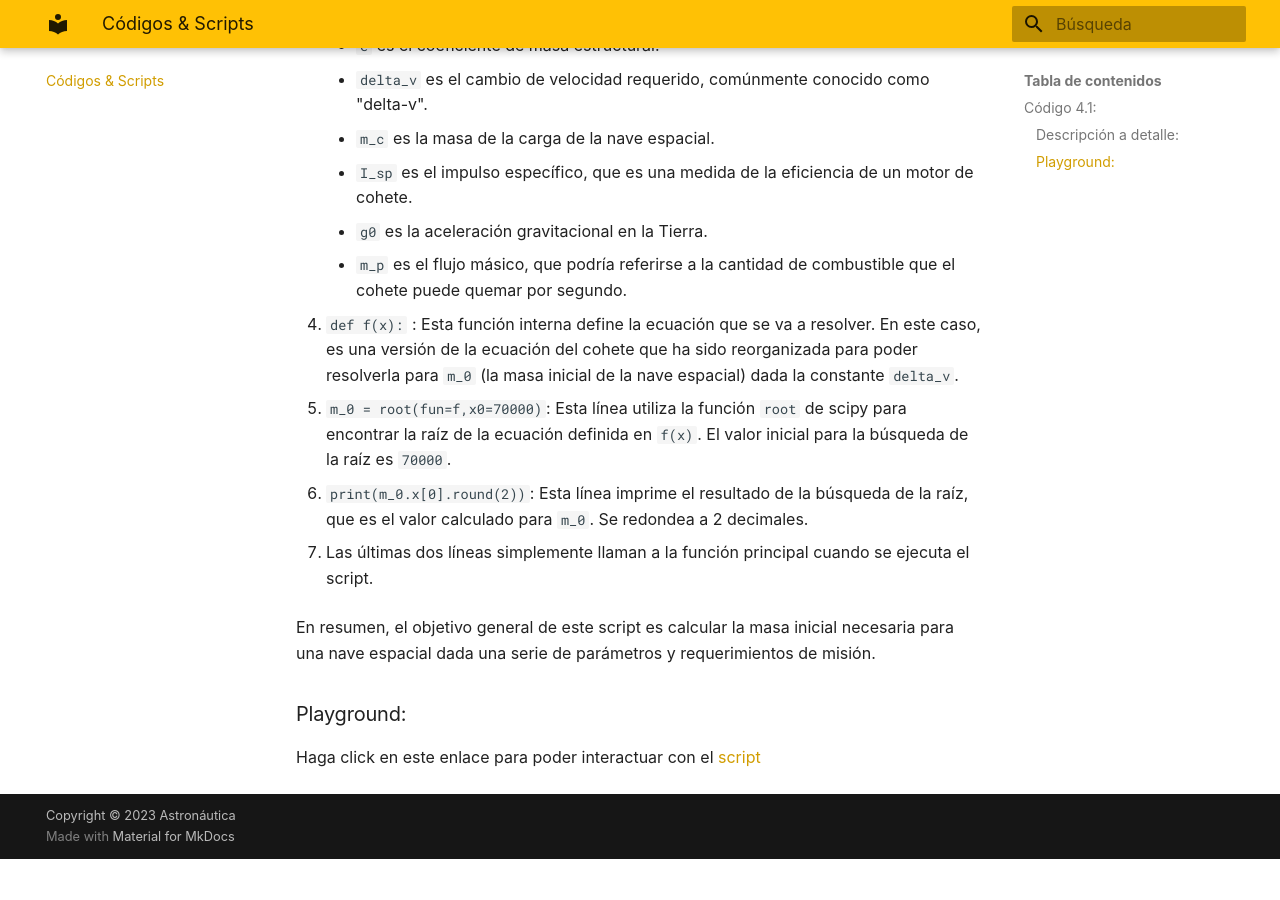
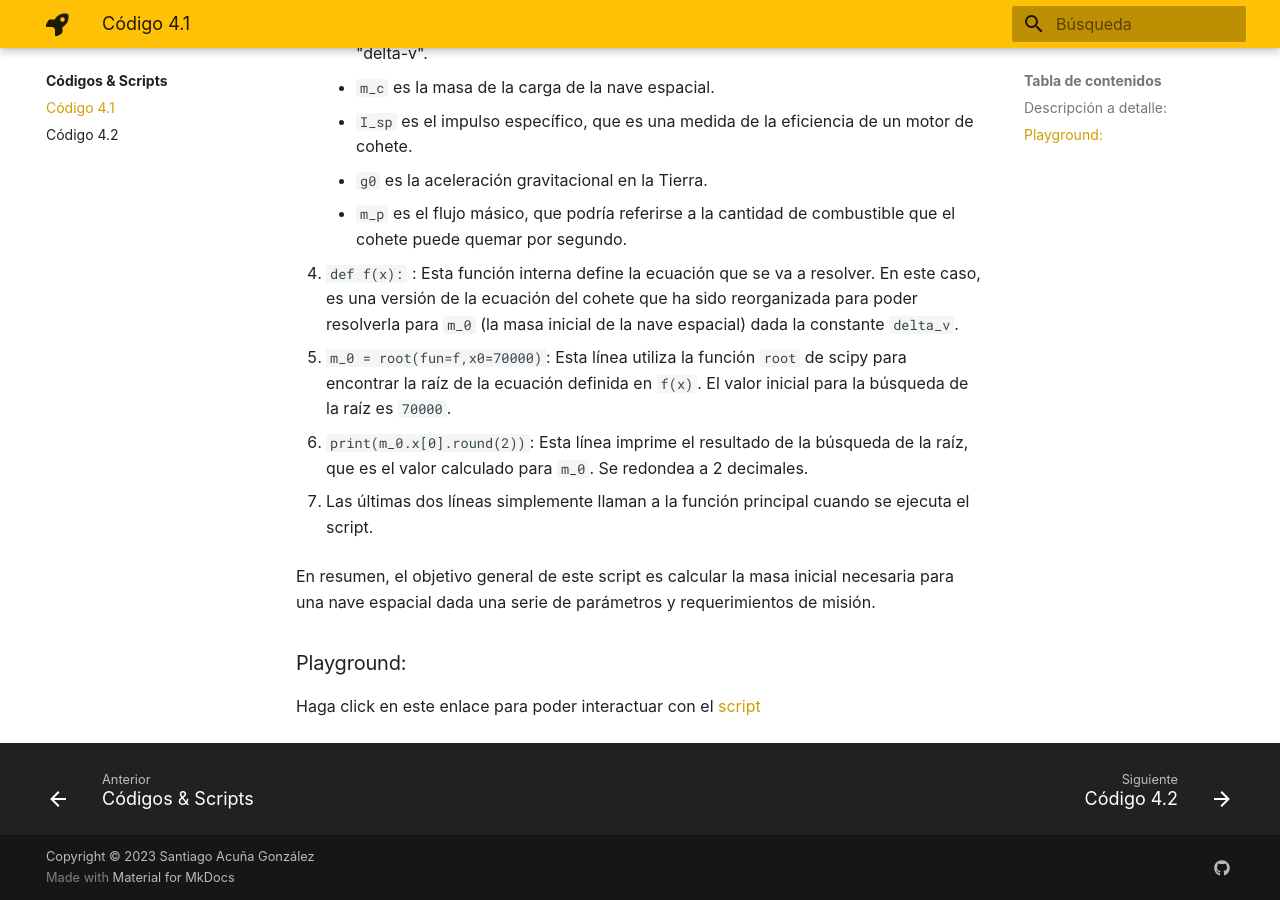
Before and after one commit to TiramisudeAgras/Astronautica, an MkDocs documentation site: the page built from docs/codigo & scripts/codigo4.1.md, in a window 1280 px wide and 900 px high, scrolled down 1004 px. Built offline with MkDocs 1.6.1 and Material for MkDocs 9.7.7, drawn with Linux system fonts in a browser that asks for light colours; some web fonts are replaced; before the commit the page ends 1863 px from its top, so only the background shows below that.

Commit message:
Reformateo de Página
Se añadieron nuevos footers, nuevas secciones y, en general, ya se tiene la estructure de la página.

```diff
--- a/mkdocs.yml
+++ b/mkdocs.yml
@@ -3,6 +3,8 @@ site_name: Astronáutica
 theme:
   name: material
   language: es
+  icon:
+    logo: fontawesome/solid/rocket
   palette:
     primary: amber
     accent: deep purple
@@ -13,12 +15,23 @@ theme:
     - search.suggest
     - navigation.tabs
     - header.autohide
+    - navigation.indexes
+    - navigation.footer
 
-copyright: Copyright &copy; 2023 Astronáutica
+extra:
+  social:
+    - icon: fontawesome/brands/github
+      link: https://github.com/TiramisudeAgras/Astronautica
+      name: Repositorio de Astronáutica
+
+copyright: Copyright &copy; 2023 Santiago Acuña González
 
 nav:
     - Inicio: index.md
-    - Códigos & Scripts: codigo.md
+    - Códigos & Scripts:
+      - codigo & scripts/index.md
+      - Código 4.1: codigo & scripts/codigo4.1.md
+      - Código 4.2: codigo & scripts/codigo4.2.md
 
 plugins:
   - search:
```
Also changed, not shown: docs/codigo & scripts/codigo4.1.md (renamed from docs/codigo.md, +1 -3 lines), docs/codigo & scripts/codigo4.2.md (added, +48 -0 lines), docs/codigo & scripts/index.md (added, +27 -0 lines), docs/index.md (+4 -0 lines).
